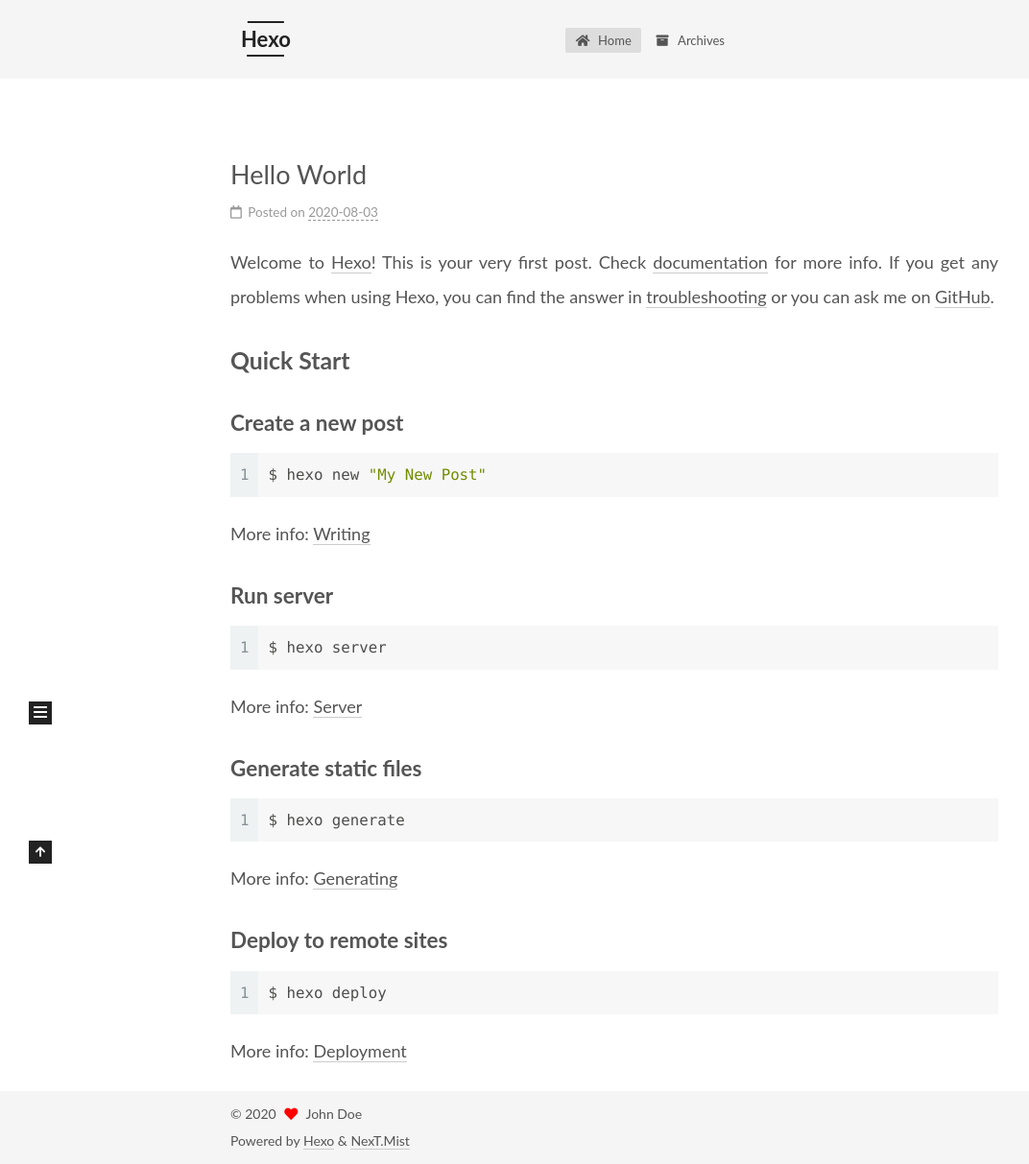
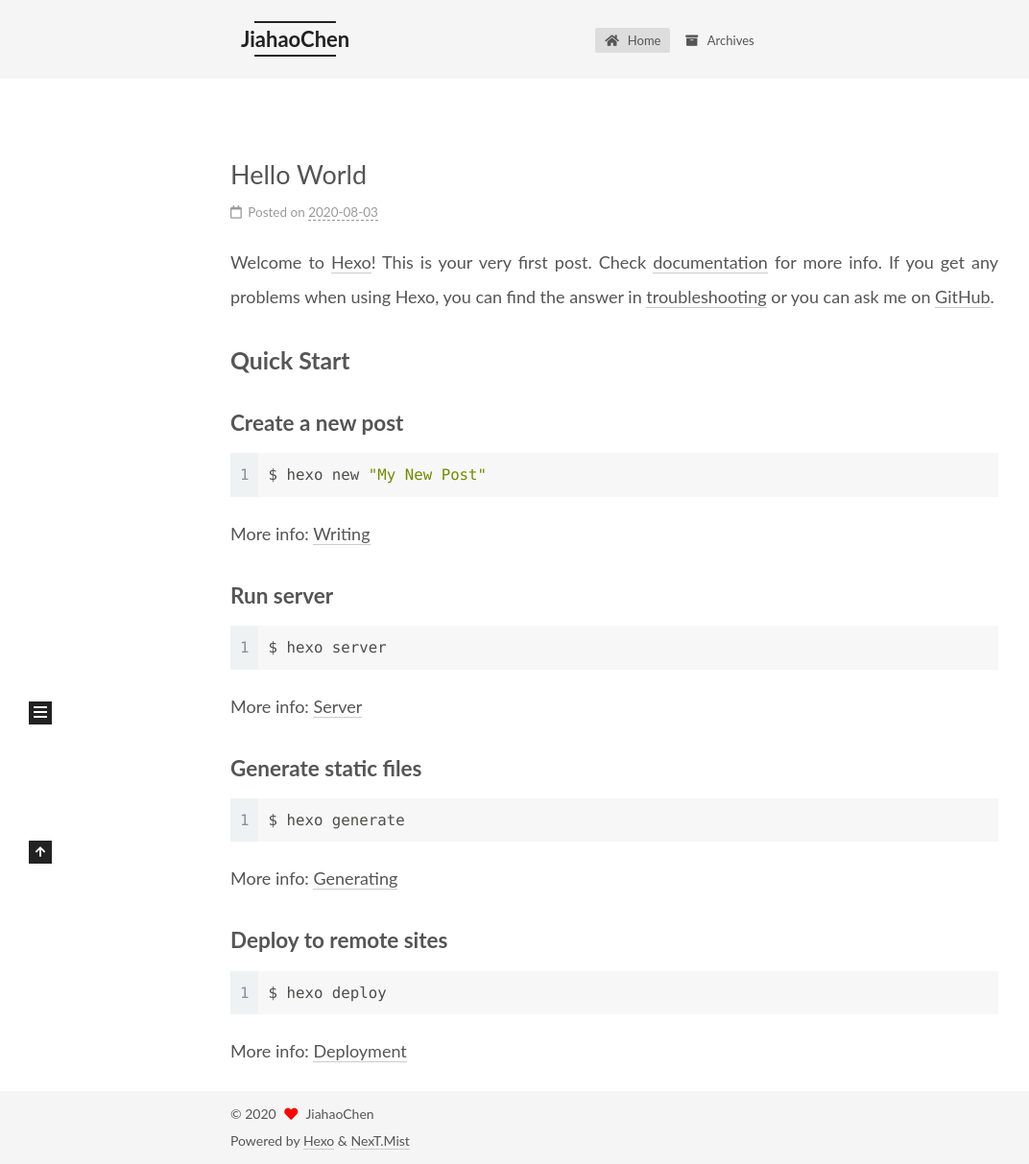
Before and after one commit to JiahaoChenConor/JiahaoChenConor.github.io, a plain HTML site: page index.html in a window 1280 px wide. Shown: the whole page at 96% size, without its empty margins (0-1072 px from the left). Drawn offline with Linux system fonts and the light colour scheme.

Commit message:
Site updated: 2020-08-03 17:23:33

```diff
--- a/index.html
+++ b/index.html
@@ -1,5 +1,5 @@
 <!DOCTYPE html>
-<html lang="en">
+<html lang="zh-Hans">
 <head>
   <meta charset="UTF-8">
 <meta name="viewport" content="width=device-width, initial-scale=1, maximum-scale=2">
@@ -21,11 +21,11 @@
   </script>
 
   <meta property="og:type" content="website">
-<meta property="og:title" content="Hexo">
+<meta property="og:title" content="JiahaoChen">
 <meta property="og:url" content="http://yoursite.com/index.html">
-<meta property="og:site_name" content="Hexo">
-<meta property="og:locale" content="en_US">
-<meta property="article:author" content="John Doe">
+<meta property="og:site_name" content="JiahaoChen">
+<meta property="og:locale">
+<meta property="article:author" content="JiahaoChen">
 <meta name="twitter:card" content="summary">
 
 <link rel="canonical" href="http://yoursite.com/">
@@ -37,11 +37,11 @@
     sidebar: "",
     isHome : true,
     isPost : false,
-    lang   : 'en'
+    lang   : 'zh-Hans'
   };
 </script>
 
-  <title>Hexo</title>
+  <title>JiahaoChen</title>
 
 
 
@@ -92,7 +92,7 @@
 
     <a href="/" class="brand" rel="start">
       <span class="logo-line-before"><i></i></span>
-      <h1 class="site-title">Hexo</h1>
+      <h1 class="site-title">JiahaoChen</h1>
       <span class="logo-line-after"><i></i></span>
     </a>
   </div>
@@ -144,17 +144,17 @@
 
 
 
-  <article itemscope itemtype="http://schema.org/Article" class="post-block" lang="en">
+  <article itemscope itemtype="http://schema.org/Article" class="post-block" lang="zh-Hans">
     <link itemprop="mainEntityOfPage" href="http://yoursite.com/2020/08/03/hello-world/">
 
     <span hidden itemprop="author" itemscope itemtype="http://schema.org/Person">
       <meta itemprop="image" content="/images/avatar.gif">
-      <meta itemprop="name" content="John Doe">
+      <meta itemprop="name" content="JiahaoChen">
       <meta itemprop="description" content="">
     </span>
 
     <span hidden itemprop="publisher" itemscope itemtype="http://schema.org/Organization">
-      <meta itemprop="name" content="Hexo">
+      <meta itemprop="name" content="JiahaoChen">
     </span>
       <header class="post-header">
         <h2 class="post-title" itemprop="name headline">
@@ -269,7 +269,7 @@
 
       <div class="site-overview-wrap sidebar-panel">
         <div class="site-author motion-element" itemprop="author" itemscope itemtype="http://schema.org/Person">
-  <p class="site-author-name" itemprop="name">John Doe</p>
+  <p class="site-author-name" itemprop="name">JiahaoChen</p>
   <div class="site-description" itemprop="description"></div>
 </div>
 <div class="site-state-wrap motion-element">
@@ -309,7 +309,7 @@
   <span class="with-love">
     <i class="fa fa-heart"></i>
   </span>
-  <span class="author" itemprop="copyrightHolder">John Doe</span>
+  <span class="author" itemprop="copyrightHolder">JiahaoChen</span>
 </div>
   <div class="powered-by">Powered by <a href="https://hexo.io/" class="theme-link" rel="noopener" target="_blank">Hexo</a> & <a href="https://mist.theme-next.org/" class="theme-link" rel="noopener" target="_blank">NexT.Mist</a>
   </div>
```
Also changed, not shown: 2020/08/03/hello-world/index.html (+12 -12 lines), archives/2020/08/index.html (+10 -10 lines), archives/2020/index.html (+10 -10 lines), archives/index.html (+10 -10 lines), images/IMG_0578.jpg (added).
